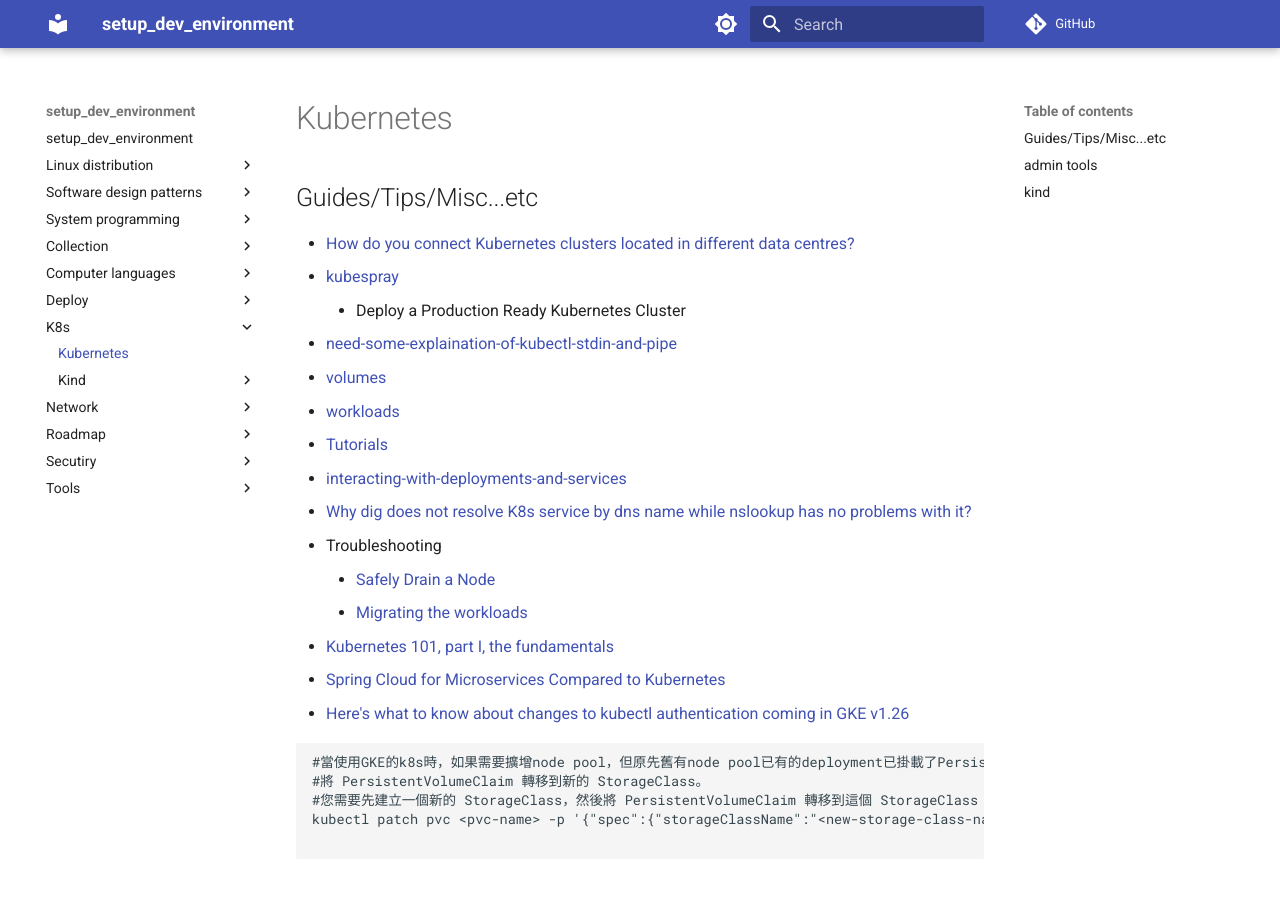
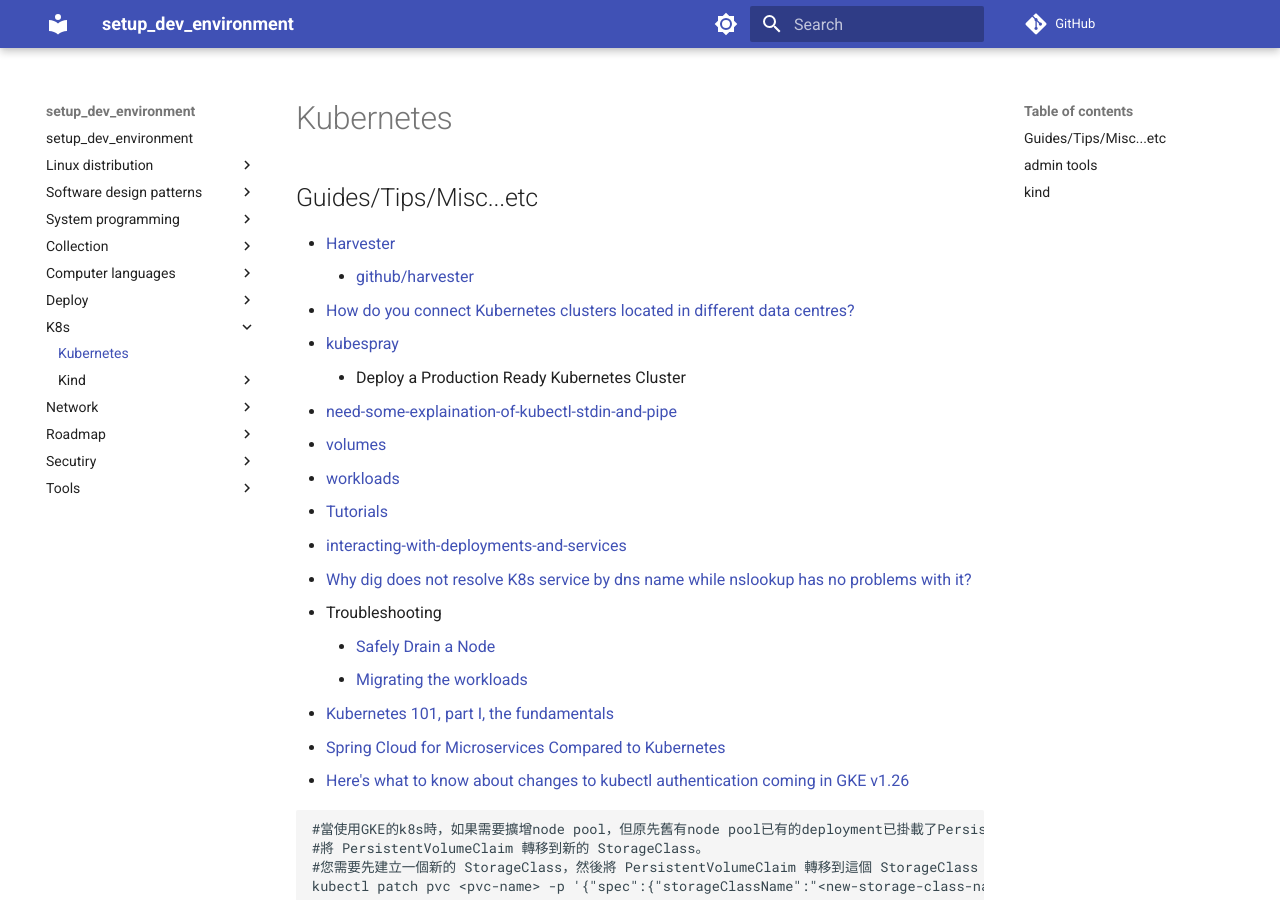
Before and after one commit to hong539/setup_dev_environment, an MkDocs documentation site: the page built from docs/k8s/k8s.md, in a window 1280 px wide and 900 px high. Built offline with MkDocs 1.6.1 and Material for MkDocs 9.7.7, drawn with Linux system fonts in a browser that asks for light colours; comment, search, counter and statistics services are not loaded.

Commit message:
Update docs

```diff
--- a/docs/k8s/k8s.md
+++ b/docs/k8s/k8s.md
@@ -2,6 +2,8 @@
 
 ## Guides/Tips/Misc...etc
 
+* [Harvester](https://harvesterhci.io/)
+    * [github/harvester](https://github.com/harvester/harvester)
 * [How do you connect Kubernetes clusters located in different data centres?](https://learnk8s.io/bite-sized/connecting-multiple-kubernetes-clusters)
 * [kubespray](https://github.com/kubernetes-sigs/kubespray)
     * Deploy a Production Ready Kubernetes Cluster
```
Also changed, not shown: docs/computer languages/Computer_languages.md (+1 -0 lines).
